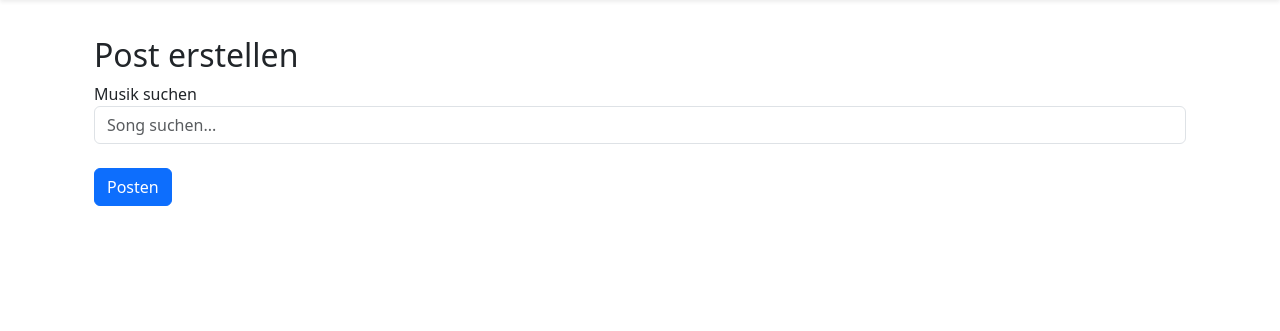
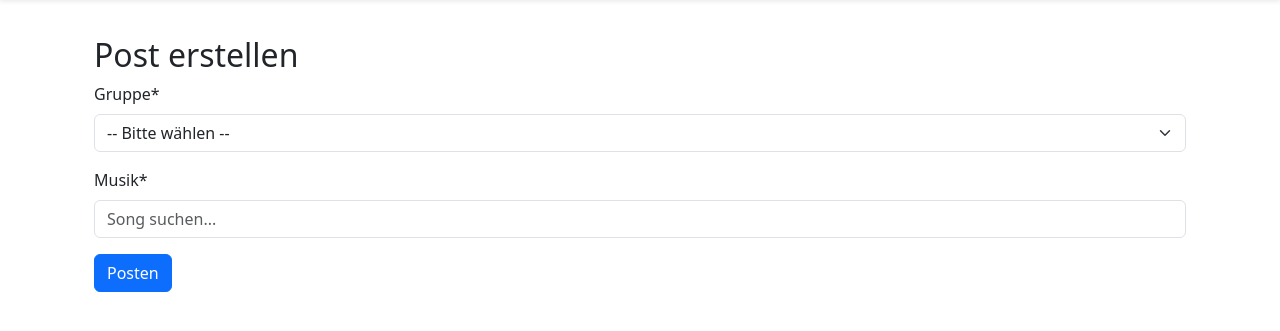
Before and after one commit to PauluszZ7/DailyFavourite, a Django app: page /post/create/ in a window 1280 px wide. Shown: the part 58-389 px from the top of the page. Run offline with Django 5.2, Linux system fonts and the light colour scheme.

Commit message:
Fix create_post.html: validation and live search integrated

```diff
--- a/app/mainapp/templates/create_post.html
+++ b/app/mainapp/templates/create_post.html
@@ -3,49 +3,116 @@
 {% block content %}
 <div class="container mt-4">
   <h2>Post erstellen</h2>
+
+  <!-- Formular mit Validierung -->
   <form id="postForm">
-    <!-- Musiksuchfeld -->
+    <!-- Gruppen-Auswahl -->
     <div class="mb-3">
-      <label>Musik suchen</label>
-      <input type="text" id="music_search" class="form-control" placeholder="Song suchen...">
+      <label for="group_id" class="form-label">Gruppe*</label>
+      <select class="form-select" id="group_id" name="group_id" required>
+        <option value="">-- Bitte wählen --</option>
+        {% for group in groups %}
+          <option value="{{ group.id }}">{{ group.name }}</option>
+        {% endfor %}
+      </select>
+    </div>
+
+    <!-- Spotify-Suche -->
+    <div class="mb-3">
+      <label for="music_search" class="form-label">Musik*</label>
+      <input type="text"
+             class="form-control"
+             id="music_search"
+             placeholder="Song suchen..."
+             autocomplete="off"
+             required>
       <input type="hidden" id="music_id" name="music_id">
-      <div id="search_results" class="list-group mt-2"></div>
+      <div id="search_results" class="list-group mt-2 d-none"></div> <!-- Ergebnisse (initial versteckt) -->
+      <div class="invalid-feedback">Bitte wähle einen Song aus</div>
     </div>
+
     <button type="submit" class="btn btn-primary">Posten</button>
   </form>
 </div>
 
 <script>
-  // 1. Live Search
-  document.getElementById('music_search').addEventListener('input', async (e) => {
+  // ========== LIVE-SUCHE ========== //
+  document.getElementById("music_search").addEventListener("input", async (e) => {
     const query = e.target.value.trim();
-    if (query.length < 2) return;
+    const resultsDiv = document.getElementById("search_results");
 
-    const response = await fetch(`/api/search/spotify/?q=${query}`);
+    if (query.length < 2) {
+      resultsDiv.classList.add("d-none");
+      return;
+    }
+
+    // Spotify-API abfragen
+    const response = await fetch(`/api/search/spotify/?q=${encodeURIComponent(query)}`);
     const tracks = await response.json();
 
-    const results = document.getElementById('search_results');
-    results.innerHTML = tracks.map(track => `
-      <a href="#" class="list-group-item"
-         onclick="document.getElementById('music_search').value='${track.name} - ${track.artist}';
-                  document.getElementById('music_id').value='${track.id}';
-                  this.parentNode.innerHTML=''">
-        ${track.name} — ${track.artist}
-      </a>
-    `).join('');
+    // Ergebnisse anzeigen
+    if (tracks.length > 0) {
+      resultsDiv.innerHTML = tracks.map(track => `
+        <a href="#" class="list-group-item list-group-item-action"
+           data-id="${track.id}"
+           onclick="
+             document.getElementById('music_search').value = '${track.name} - ${track.artist}';
+             document.getElementById('music_id').value = '${track.id}';
+             this.parentNode.classList.add('d-none');
+             document.getElementById('music_search').classList.remove('is-invalid');
+           ">
+          ${track.name} <small class="text-muted">${track.artist}</small>
+        </a>
+      `).join("");
+      resultsDiv.classList.remove("d-none");
+    } else {
+      resultsDiv.innerHTML = '<div class="list-group-item">Keine Ergebnisse</div>';
+    }
   });
 
-  // 2. Form submit
-  document.getElementById('postForm').addEventListener('submit', async (e) => {
+  // ========== FORMULAR-VALIDIERUNG ========== //
+  document.getElementById("postForm").addEventListener("submit", async (e) => {
     e.preventDefault();
-    await fetch("{% url 'create-post' %}", {
-      method: "POST",
-      headers: {"Content-Type": "application/json"},
-      body: JSON.stringify({
-        music_id: document.getElementById('music_id').value
-      })
-    });
-    alert("Post erstellt!");
+    const form = e.target;
+
+    // Pflichtfelder prüfen
+    if (!document.getElementById("music_id").value) {
+      document.getElementById("music_search").classList.add("is-invalid");
+      return;
+    }
+
+    // Formular absenden
+    try {
+      const response = await fetch("{% url 'create-post' %}", {
+        method: "POST",
+        headers: { "Content-Type": "application/json" },
+        body: JSON.stringify({
+          group_id: document.getElementById("group_id").value,
+          music_id: document.getElementById("music_id").value
+        })
+      });
+
+      if (response.ok) {
+        alert("Post erfolgreich erstellt!");
+        form.reset();
+      } else {
+        const error = await response.json();
+        alert(`Fehler: ${error.error || "Unbekannter Fehler"}`);
+      }
+    } catch (error) {
+      alert("Netzwerkfehler: " + error.message);
+    }
   });
 </script>
+
+<style>
+  #search_results {
+    max-height: 300px;
+    overflow-y: auto;
+    position: absolute;
+    z-index: 1000;
+    width: calc(100% - 30px);
+    box-shadow: 0 6px 12px rgba(0,0,0,0.1);
+  }
+</style>
 {% endblock %}
```
